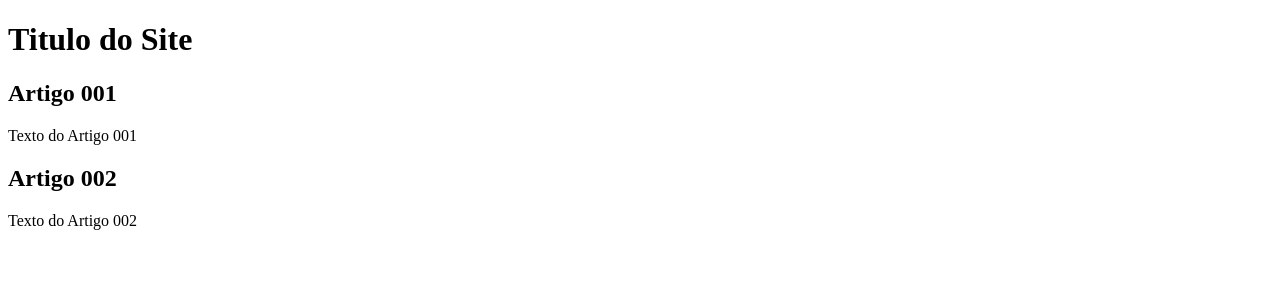
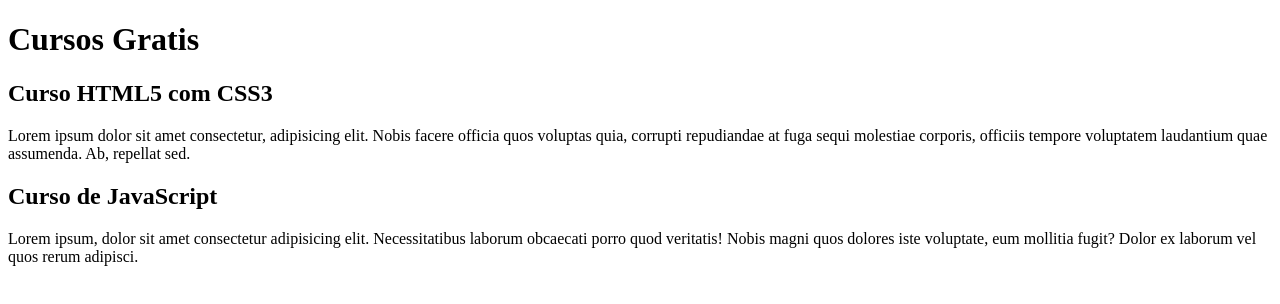
Before and after one commit to CarlosHenrique1365/projeto-site, a plain HTML site: page index.html in a window 1280 px wide. Drawn offline with Linux system fonts and the light colour scheme.

Commit message:
comecei a escrever o conteudo

```diff
--- a/index.html
+++ b/index.html
@@ -8,15 +8,15 @@
 <body>
     <main>
         <header>
-            <h1>Titulo do Site</h1>
+            <h1>Cursos Gratis</h1>
         </header>
         <article>
-            <h2>Artigo 001</h2>
-            <p>Texto do Artigo 001</p>
+            <h2>Curso HTML5 com CSS3</h2>
+            <p>Lorem ipsum dolor sit amet consectetur, adipisicing elit. Nobis facere officia quos voluptas quia, corrupti repudiandae at fuga sequi molestiae corporis, officiis tempore voluptatem laudantium quae assumenda. Ab, repellat sed.</p>
         </article>
         <article>
-            <h2>Artigo 002</h2>
-            <p>Texto do Artigo 002</p>
+            <h2>Curso de JavaScript</h2>
+            <p>Lorem ipsum, dolor sit amet consectetur adipisicing elit. Necessitatibus laborum obcaecati porro quod veritatis! Nobis magni quos dolores iste voluptate, eum mollitia fugit? Dolor ex laborum vel quos rerum adipisci.</p>
         </article>
     </main>
 </body>
```
